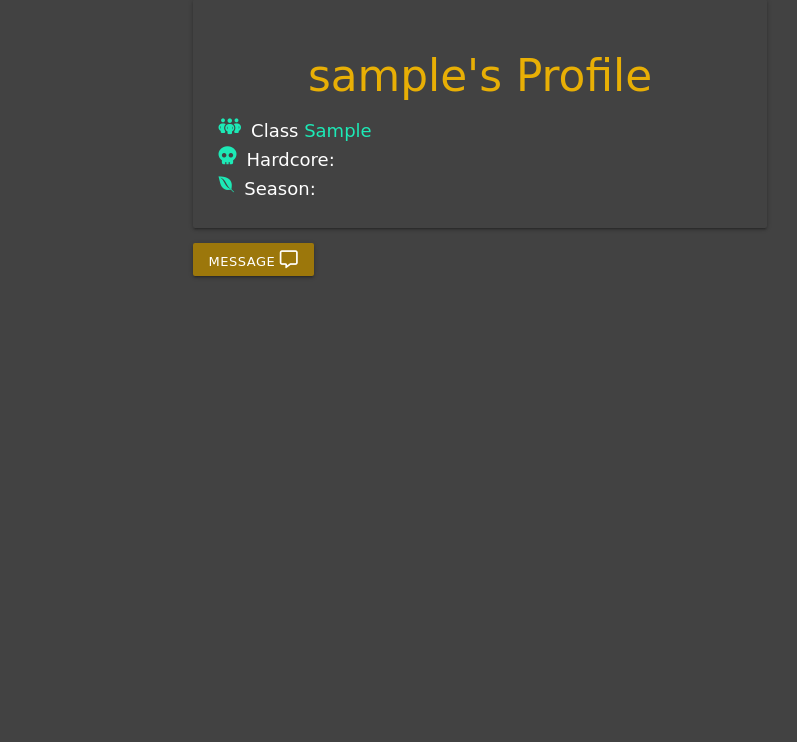
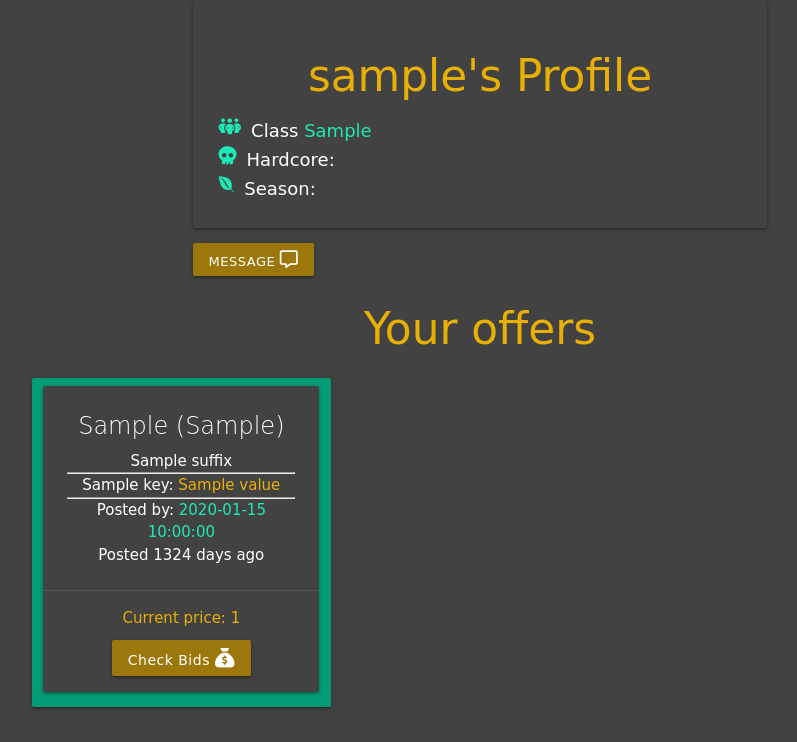
Before and after one commit to Erikas-Ramanauskas/Milestone-Project-3, a Flask app: page /profile/1 in a window 1280 px wide. Shown: the part 73-815 px from the top of the page, without its empty margins (160-957 px from the left). Before the commit the page ends 351 px from the top, so only its background shows below. Run offline with Flask 3, Linux system fonts and the light colour scheme; the visitor is signed in with stand-in values (Sample User, id 1); a database or web service that is not in the repository returns one stand-in record (values such as "Sample title"); some libraries are stand-ins or nearby versions.

Commit message:
added offer info modal for trade confirmation

```diff
--- a/app.py
+++ b/app.py
@@ -134,8 +134,11 @@ def profile(username):
     user = mongo.db.users.find_one(
         {"username": username})
 
+    offers = list(mongo.db.offers.find({"created_by": username}))
+
     if session["user"] == username:
-        return render_template("profile.html", user=user)
+        return render_template("profile.html", user=user, offers=offers,
+                               current_datetime=current_datetime)
     elif session["user"] and username != session["user"]:
         # preventing sensible data passed to front end.
         user2 = {
@@ -144,7 +147,8 @@ def profile(username):
             "is_hardcore": user["is_hardcore"],
             "is_season": user["is_season"]
         }
-        return render_template("profile.html", user=user2)
+        return render_template("profile.html", user=user2, offers=offers,
+                               current_datetime=current_datetime)
     else:
         return redirect(url_for("login"))
 
--- a/static/js/offer_info.js
+++ b/static/js/offer_info.js
@@ -54,7 +54,6 @@ for (let i = 0; i < bidRow.length; i++) {
 // function adjust invisible form that trigers offer acceptence by owner of offer
 function renderBidAcceptForm(button) {
 
-
     // Get the data attributes
     const user = button.getAttribute('data-user');
     const bid = button.getAttribute('data-bid');
@@ -64,6 +63,10 @@ function renderBidAcceptForm(button) {
     const priceInput = document.getElementById('trade-price');
     const accepted = document.getElementById('trade-accepted');
 
+    const offerDetails = document.getElementById('offer-details');
+
+    offerDetails.innerHTML = `<p class="bid-info"><a class="orange-color-text" href="/profile/${user}">${user}</a> offered <span class="orange-color-text">${bid}</span></p>`;
+
     // Set the values of the input elements
     userInput.value = user;
     priceInput.value = bid;
--- a/templates/profile.html
+++ b/templates/profile.html
@@ -55,4 +55,85 @@
   </div>
 </div>
 
+<div class="row offer-grid">
+    <div>
+        <h3 class="center-align orange-color-text">
+            Your offers
+        </h3>
+    </div>
+    {% for offer in offers %}
+    <div class="col s12 m6 l4 card-panel hoverable green-color">
+        <div class="card grey darken-3 text-shadow center-align">
+            <div class="card-content white-text">
+
+                <span class="card-title">
+                    {{ offer.item_data }} ({{ offer.class_data }})
+                    {% if offer.is_hardcore == "on" %}
+                    <i class="fa-solid fa-skull prefix teal-color-text tooltipped" data-position="top"
+                        data-tooltip="Hardcore item"></i>
+                    {% endif %}
+                    {% if offer.is_season == "on" %}
+                    <i class="fa-brands fa-envira prefix teal-color-text tooltipped" data-position="top"
+                        data-tooltip="Seasonal item"></i>
+                    {% endif %}
+                </span>
+                <p>
+                    {% if offer.armor > 0 %}
+                    Armor: <span class="orange-color-text">{{ offer.armor }}</span>
+                    <hr />
+                    {% endif %}
+                    {% if offer.damage > 0 %}
+                    Damage per second: <span class="orange-color-text">{{ offer.damage }}</span>
+                    <hr />
+                    {% endif %}
+                    {% if offer.suffix is not none %}
+                    {{ offer.suffix }}
+                    <hr>
+                    {% endif %}
+                    {% for key, value in offer.affixes.items() %}
+                <div class="affix-key">
+                    <span> {{ key.replace("-", " ").capitalize() }}: </span>
+                    <span class="orange-color-text">{{ value }}</span>
+                    </br>
+                </div>
+                {% endfor %}
+                <hr />
+                Posted by: <a href="{{ url_for('profile', username=offer.created_by) }}" class="teal-color-text">{{
+                    offer.created_by }}</a>
+                <br>
+                {% set time_d = (current_datetime - offer.date).days %}
+                {% set time_m = ((current_datetime - offer.date).seconds / 60) | round(0, 'floor') | int %}
+                {% set time_h = ((current_datetime - offer.date).seconds / 3600) | round(0, 'floor') | int %}
+                {% if time_d == 1 %}
+                Posted {{ time_d }} day ago </br>
+                {% elif time_d > 0 %}
+                Posted {{ time_d }} days ago </br>
+                {% elif time_m == 1 %}
+                Posted {{ time_m }} minute ago </br>
+                {% elif time_m < 59 %} Posted {{ time_m }} minutes ago </br>
+                    {% elif time_h == 1 %}
+                    Posted {{ time_h }} hour ago </br>
+                    {% elif time_h < 59 %} Posted {{ time_h }} hours ago </br>
+                        {% endif %}
+                        </p>
+            </div>
+            <div class="card-action">
+                <p class="orange-color-text">Current price:
+                    <span>
+                        {% if offer.bids|length == 0 %}
+                        {{ offer.offer_price }}
+                        {% else %}
+                        {% set offer2= offer.bids[0].offer_bid %}
+                        {{ offer2 }}
+                        {% endif %}
+                    </span>
+                </p>
+                <a href="{{ url_for('offer_info', offer_id=offer._id) }}" class="btn gold-color bid-check-button">Check
+                    Bids <i class="fa-solid fa-sack-dollar"></i></a>
+            </div>
+        </div>
+    </div>
+    {% endfor %}
+</div>
+
 {% endblock %}
```
Also changed, not shown: templates/message.html (+6 -6 lines), templates/offer_info.html (+23 -7 lines).
